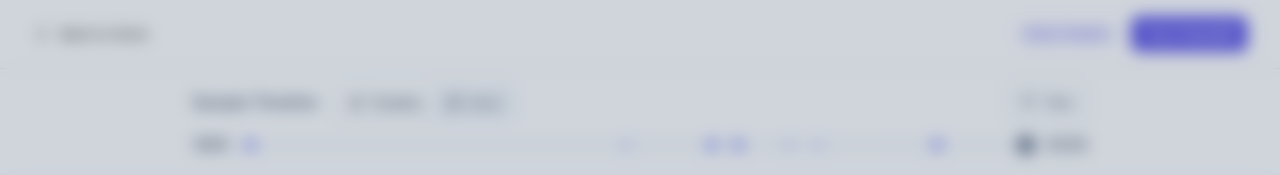
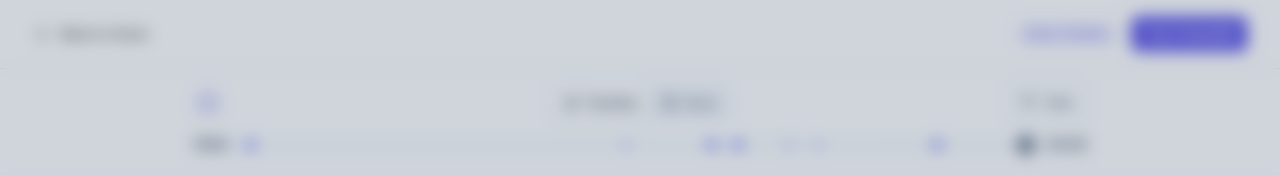
Before and after one commit to paulbenschmidt/mily, a Next.js app in the folder frontend/: page /demo in a window 1280 px wide. Shown: the top 175 px of the page. Built offline with nearby package versions, Linux system fonts and the light colour scheme; no server answers.

Commit message:
change header and fix photo carousel click

```diff
--- a/frontend/src/app/(protected)/app/page.tsx
+++ b/frontend/src/app/(protected)/app/page.tsx
@@ -8,7 +8,7 @@ import { useAuth } from '@/contexts/AuthContext';
 import { useTimelineFilters } from '@/hooks/useTimelineFilters';
 
 export default function Timeline() {
-  const { isMobile } = useAuth();
+  const { isMobile, user } = useAuth();
   const [events, setEvents] = useState<TimelineEventType[]>([]);
   const [loading, setLoading] = useState(true);
   const [error, setError] = useState<string | null>(null);
@@ -182,6 +182,10 @@ export default function Timeline() {
         hasActiveFilters={hasActiveFilters}
         currentFilters={filters}
         isMobile={isMobile}
+        ownerInfo={user ? {
+          name: `${user.first_name}`.trim(),
+          profilePicture: user.profile_picture,
+        } : undefined}
         isPublic={isPublic}
         onTogglePublic={handleTogglePublic}
         isUpdatingPublic={isUpdatingPublic}
--- a/frontend/src/components/Timeline/PhotoCarousel.tsx
+++ b/frontend/src/components/Timeline/PhotoCarousel.tsx
@@ -131,13 +131,13 @@ export function PhotoCarousel({
     // Release pointer capture
     (e.target as HTMLElement).releasePointerCapture(e.pointerId);
 
-    // If we didn't move much, treat as a tap/click
+    // If we didn't move much, treat as a tap/click to open modal
     if (!hasMovedRef.current) {
       if (onPhotoClick) {
-        onPhotoClick(startIndexRef.current);
+        onPhotoClick(currentIndex);
       }
     } else if (Math.abs(deltaX) > SWIPE_THRESHOLD) {
-      // Swipe detected
+      // Swipe detected - navigate to next/previous photo
       if (deltaX > 0 && currentIndex > 0) {
         setCurrentIndex(currentIndex - 1);
       } else if (deltaX < 0 && currentIndex < photos.length - 1) {
--- a/frontend/src/components/Timeline/TimelineHeader.tsx
+++ b/frontend/src/components/Timeline/TimelineHeader.tsx
@@ -9,7 +9,10 @@ import { ShareDropdown } from './ShareDropdown';
 import { SmallText, Button } from '@/components/ui';
 
 interface TimelineHeaderProps {
-  title: string;
+  ownerInfo?: {
+    name: string;
+    profilePicture?: string;
+  };
   viewMode: ViewMode;
   onViewModeChange: (mode: ViewMode) => void;
   filteredEvents: TimelineEventType[];
@@ -34,7 +37,7 @@ interface TimelineHeaderProps {
  * Contains title, view toggle, mini-timeline scrubber, and action buttons.
  */
 export function TimelineHeader({
-  title,
+  ownerInfo,
   viewMode,
   onViewModeChange,
   filteredEvents,
@@ -212,17 +215,33 @@ export function TimelineHeader({
     <div className="sticky bg-white border-b border-secondary-200/50 px-4 md:px-6 py-3 md:py-4" style={{ top: '68px', zIndex: 40 }}>
       <div className="max-w-4xl mx-auto">
         {/* Top row: Title, Toggle, Actions */}
-        <div className="flex items-center justify-between gap-2 md:gap-4">
-          {/* Left: Title and Toggle */}
-          <div className="flex items-center gap-2 md:gap-4 min-w-0">
-            <SmallText className="font-semibold truncate">{title}</SmallText>
-            {hasEvents && (
+        <div className="relative flex items-center justify-between gap-2 md:gap-4">
+          {/* Left: Avatar and Name */}
+          <div className="flex items-center gap-3">
+            {ownerInfo?.profilePicture ? (
+              <img
+                src={ownerInfo.profilePicture}
+                alt={ownerInfo.name}
+                className="w-8 h-8 rounded-full object-cover"
+              />
+            ) : (
+              <div className="w-8 h-8 rounded-full bg-brand/10 flex items-center justify-center">
+                <span className="text-sm font-medium text-brand">
+                  {ownerInfo?.name?.[0]?.toUpperCase() || ''}
+                </span>
+              </div>
+            )}
+          </div>
+
+          {/* Center: Toggle (absolute center of header) */}
+          {hasEvents && (
+            <div className="absolute left-1/2 -translate-x-1/2">
               <ViewModeToggle
                 viewMode={viewMode}
                 onViewModeChange={onViewModeChange}
               />
-            )}
-          </div>
+            </div>
+          )}
 
           {/* Right: Action buttons */}
           <div className="flex items-center gap-2 flex-shrink-0">
--- a/frontend/src/components/Timeline/TimelineUnifiedView.tsx
+++ b/frontend/src/components/Timeline/TimelineUnifiedView.tsx
@@ -83,8 +83,6 @@ export function TimelineUnifiedView({
     canNavigateOlder,
     canNavigateNewer,
   } = useTimelineViewState({ events: filteredEvents });
-
-  const displayTitle = title || (mode === 'owner' ? 'My Timeline' : `${ownerInfo?.name || 'User'}'s Timeline`);
 
   // Handler for guided onboarding
   const handleGuidedContinue = (milestones: string[]) => {
@@ -197,7 +195,7 @@ export function TimelineUnifiedView({
     <div>
       {/* Shared Header */}
       <TimelineHeader
-        title={displayTitle}
+        ownerInfo={ownerInfo}
         viewMode={viewMode}
         onViewModeChange={handleViewModeChange}
         filteredEvents={filteredEvents}
```
Also changed, not shown: 1 other file (tests, documents, lock files or other folders).
